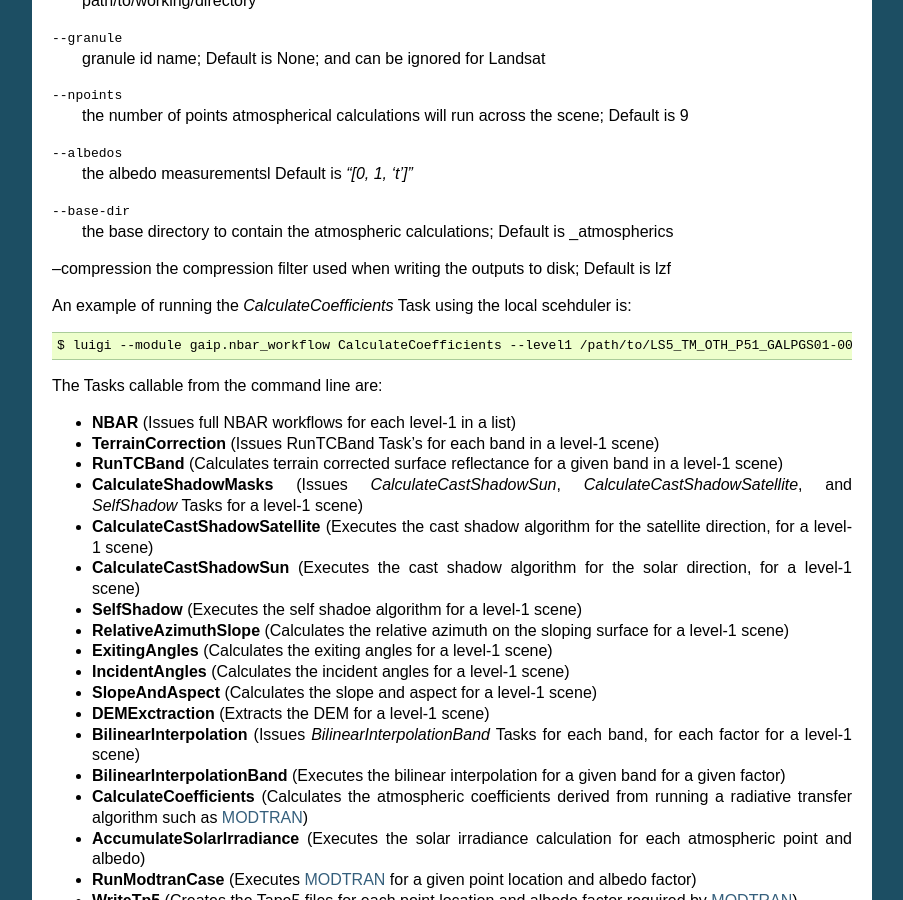
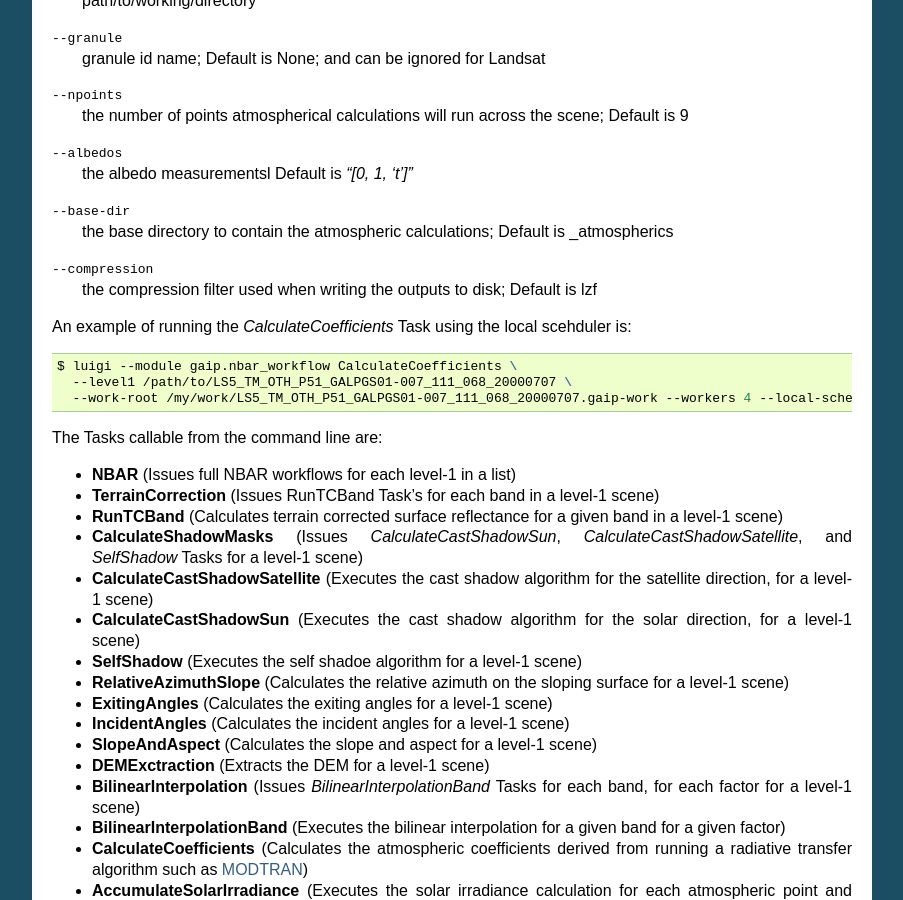
Before and after one commit to GeoscienceAustralia/wagl, a Sphinx documentation site: the page built from docs/source/invoking.rst, in a window 1280 px wide and 900 px high, scrolled down 524 px. Shown: the whole window, without its empty margins (198-1101 px from the left). Built offline with Sphinx 7.4.7, drawn with Linux system fonts in a browser that asks for light colours; pages that are not in the unit, such as notebooks, are missing from menus.

Commit message:
minor formatting

```diff
--- a/docs/source/invoking.rst
+++ b/docs/source/invoking.rst
@@ -23,19 +23,21 @@
 If however, you want to run just a specific part of the workflow, say for example *CalculateCoefficients*, then you would need to
 specify the following arguments:
 
---level1      /path/to/level1/scene
---work-root   path/to/working/directory
---granule     granule id name; Default is None; and can be ignored for Landsat
---npoints     the number of points atmospherical calculations will run across the scene; Default is 9
---albedos     the albedo measurementsl Default is *"[0, 1, 't']"*
---base-dir    the base directory to contain the atmospheric calculations; Default is _atmospherics
---compression the compression filter used when writing the outputs to disk; Default is lzf
+--level1       /path/to/level1/scene
+--work-root    path/to/working/directory
+--granule      granule id name; Default is None; and can be ignored for Landsat
+--npoints      the number of points atmospherical calculations will run across the scene; Default is 9
+--albedos      the albedo measurementsl Default is *"[0, 1, 't']"*
+--base-dir     the base directory to contain the atmospheric calculations; Default is _atmospherics
+--compression  the compression filter used when writing the outputs to disk; Default is lzf
 
 An example of running the *CalculateCoefficients* Task using the local scehduler is:
 
 .. code-block:: bash
 
-   $ luigi --module gaip.nbar_workflow CalculateCoefficients --level1 /path/to/LS5_TM_OTH_P51_GALPGS01-007_111_068_20000707 --work-root /my/work/LS5_TM_OTH_P51_GALPGS01-007_111_068_20000707.gaip-work --workers 4 --local-scheduler
+   $ luigi --module gaip.nbar_workflow CalculateCoefficients \
+     --level1 /path/to/LS5_TM_OTH_P51_GALPGS01-007_111_068_20000707 \
+     --work-root /my/work/LS5_TM_OTH_P51_GALPGS01-007_111_068_20000707.gaip-work --workers 4 --local-scheduler
 
 The Tasks callable from the command line are:
 
```
